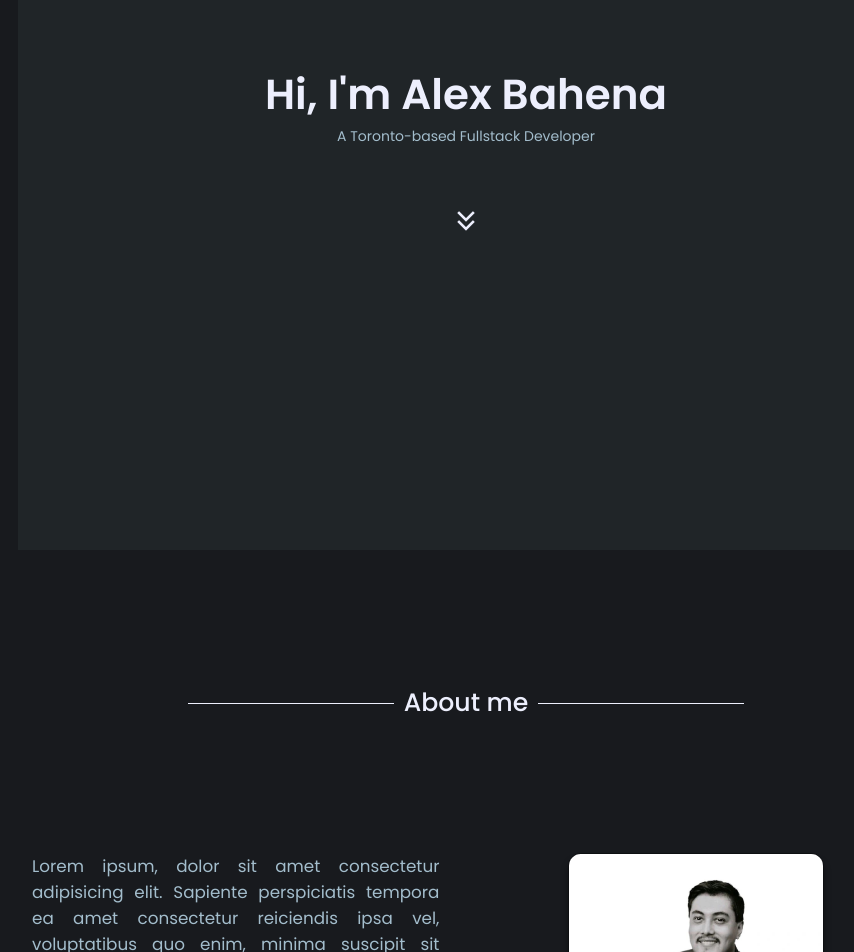
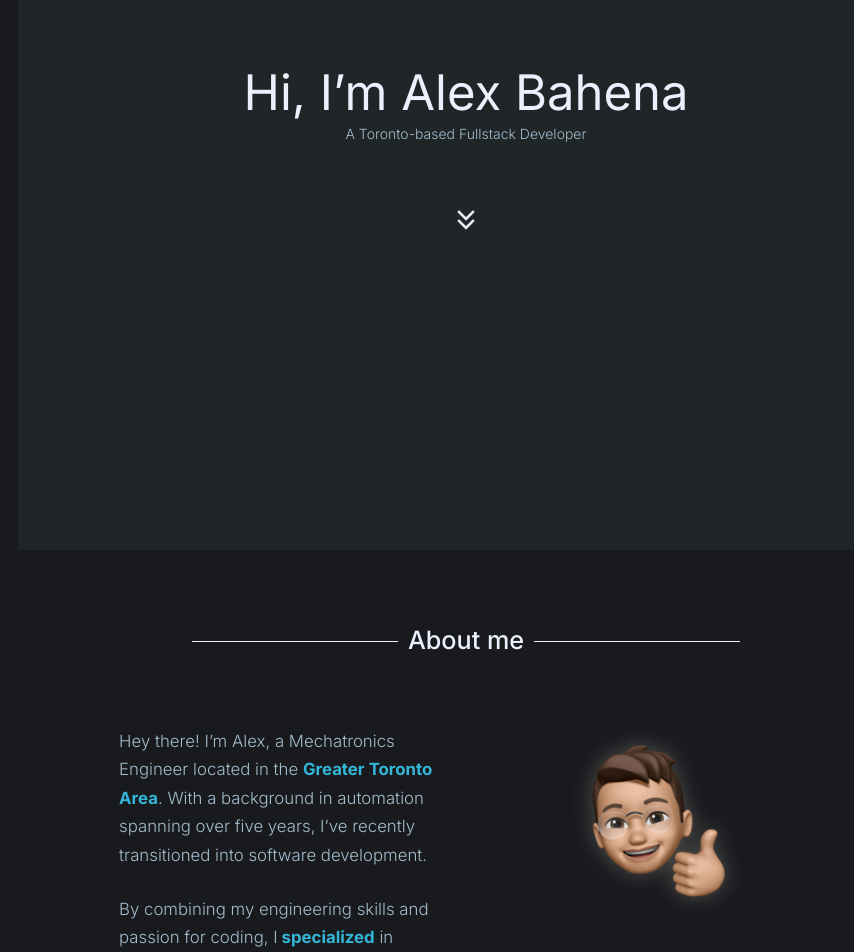
Before and after one commit to alex-bahena/portfolio-v2.0, a React (Vite) app: page / in a window 1280 px wide. Shown: the part 300-1252 px from the top of the page, without its empty margins (174-1028 px from the left). Built offline with nearby package versions, Linux system fonts and the light colour scheme.

Commit message:
About section revised.

```diff
--- a/src/components/about/About.css
+++ b/src/components/about/About.css
@@ -1,5 +1,5 @@
 .about{
-    height: 100vh;
+    height: 90vh;
     display: grid;
     grid-template-columns: repeat(2,minmax(0,1fr));
     gap: 1.8rem;
@@ -15,11 +15,10 @@
 
 
 .about .profile-photo img{
-    width: 20vw;
+    width: 15vw;
     height: auto;
-    border-radius: 5%;
-    box-shadow: var(--box-shadow);
-    border: 1px solid var(--color-light);
+    filter: var(--filter-glow);
+    margin-right: 6rem;
 }
 
 
@@ -30,19 +29,20 @@
     margin-top: 2rem;
 }
 
-.about p{
+.about .about-description p{
     grid-row-start: 2;
     padding: 0 1rem;
-    text-align: justify;
+    text-align: left;
     text-justify: inter-word;
     float:right;
     font-size: 1.2rem;
+    width: 80%;
 }
 
 
 @media screen and (max-width: 768px){
     .about{
-        height: 100vh;
+        height: auto;
         grid-template-columns: 1fr;
         gap: 0;
         align-items:center;
@@ -53,22 +53,24 @@
 
     .about .profile-photo{
         grid-column-start: 1;
-        grid-row-start: 1;
-        margin-top: 2rem;
-        margin-bottom: 2rem;
-        align-self: start;
+        grid-row-start: 2;
     }
 
     .about .profile-photo img{
+        margin-right: 0rem;
         width: auto;
         height: 30vh;
         border-radius: 10%;
     }
 
     .about .about-me{
-        display: inline-block;
+        display: grid;
         padding: 0 var(--padding-2);
-        grid-row-start: 2;
+    }
+
+    .about-me .section-title{
+      margin-top: 1.8rem;
+        grid-row-start: 1;
     }
 
     .about .about-me h2{
@@ -76,12 +78,12 @@
         margin-bottom: 2rem;
     }
 
-    .about p{
-        width: 100%;
+    .about .about-description p{
+
         font-size: 1rem;
         padding: 1rem 1rem;
         text-align: justify;
         text-justify: inter-word;
         float: none;
-    }
 }
+}
--- a/src/components/about/About.jsx
+++ b/src/components/about/About.jsx
@@ -1,5 +1,5 @@
 import './About.css'
-import profilephoto from '/assets/profilephoto.jpg'
+import profilephoto from '/assets/profilephoto.png'
 import useWindowSize from '../../hooks/useWindowSize';
 
 
@@ -9,53 +9,36 @@ function About() {
 
     return (
         <section id="about" className="about">
-              <div className='profile-photo'>
-                        <img src={profilephoto} alt="profile-photo" />
-                    </div>
             {isMobile ? (
                 <>
                     <div className='about-me'>
-                        <h2 className='title-decoration'><span>About me</span></h2>
-                        <p>Lorem ipsum, dolor sit amet consectetur
-                            adipisicing elit. Sapiente perspiciatis
-                            tempora ea amet consectetur reiciendis
-                            ipsa vel, voluptatibus quo enim,
-                            minima suscipit sit saepe quia
-                            tempore recusandae dolores
-                            praesentium numquam.
+                        <div className='section-title'>
+                            <h2 className='title-decoration'><span>About me</span></h2>
+                        </div>
+                        <div className='profile-photo'>
+                            <img src={profilephoto} alt="profile-photo" />
+                        </div>
+                        <p className='line-jump'>Hey there! I’m Alex, a Mechatronics Engineer located in the <span className='emphasis-text'>Greater Toronto Area</span>. With a background in automation spanning over five years, I’ve recently transitioned into software development.</p>
 
-                            Lorem ipsum, dolor sit amet consectetur
-                            adipisicing elit. Sapiente perspiciatis
-                            tempora ea amet consectetur reiciendis
-                            ipsa vel, voluptatibus quo enim,
-                            minima suscipit sit saepe quia
-                            tempore recusandae dolores
-                            praesentium numquam.
-                        </p>
+                        <p className='line-jump'>By combining my engineering skills and passion for coding, I<span className='emphasis-text'> specialized</span> in creating innovative and efficient solutions to real-world problems.</p>
+
+                        <p> Outside of work, I love exploring small towns with my family and capturing unique perspectives through my camera and drone. My hobbies keep me inspired and curious about the world around me.</p>
                     </div>
                 </>
             ) : (
                 <>
+                    <div className='profile-photo'>
+                        <img src={profilephoto} alt="profile-photo" />
+                    </div>
                     <div className='about-me'>
                         <h2 className='title-decoration'><span>About me</span></h2>
                     </div>
                     <div className='about-description'>
-                        <p>Lorem ipsum, dolor sit amet consectetur
-                            adipisicing elit. Sapiente perspiciatis
-                            tempora ea amet consectetur reiciendis
-                            ipsa vel, voluptatibus quo enim,
-                            minima suscipit sit saepe quia
-                            tempore recusandae dolores
-                            praesentium numquam.
+                        <p className='line-jump'>Hey there! I’m Alex, a Mechatronics Engineer located in the <span className='emphasis-text'>Greater Toronto Area</span>. With a background in automation spanning over five years, I’ve recently transitioned into software development.</p>
 
-                            Lorem ipsum, dolor sit amet consectetur
-                            adipisicing elit. Sapiente perspiciatis
-                            tempora ea amet consectetur reiciendis
-                            ipsa vel, voluptatibus quo enim,
-                            minima suscipit sit saepe quia
-                            tempore recusandae dolores
-                            praesentium numquam.
-                        </p>
+                        <p className='line-jump'>By combining my engineering skills and passion for coding, I<span className='emphasis-text'> specialized</span> in creating innovative and efficient solutions to real-world problems.</p>
+
+                        <p> Outside of work, I love exploring small towns with my family and capturing unique perspectives through my camera and drone. My hobbies keep me inspired and curious about the world around me.</p>
                     </div>
                 </>)
             }
--- a/src/components/global-styles/styles.css
+++ b/src/components/global-styles/styles.css
@@ -1,5 +1,5 @@
-@import url("https://fonts.googleapis.com/css2?family=Poppins:ital,wght@0,100;0,200;0,300;0,400;0,500;0,600;0,700;0,800;0,900;1,100;1,200;1,300;1,400;1,500;1,600;1,700;1,800;1,900&display=swap");
-@import url('https://fonts.googleapis.com/css2?family=Inter:wght@100..900&display=swap');
+@import url('https://fonts.googleapis.com/css2?family=Inter:ital,opsz,wght@0,14..32,100..900;1,14..32,100..900&display=swap');
+
 :root {
   --color-primary: #6c9bcf;
   --color-white: #fff;
@@ -7,7 +7,9 @@
   --color-dark: #363949;
   --color-light: rgba(132, 139, 200, 0.18);
   --color-dark-variant: #677483;
-  --color-background: #f4f4f2;
+  --color-background: #f2f2f2;
+  --color-glow: #52514efd;
+  --color-emphasis: #D2B863;
 
   --card-border-radius: 2rem;
   --border-radius-1: 0.4rem;
@@ -17,7 +19,9 @@
   --padding-1: 0.3rem;
   --padding-2: 1.2rem;
 
+
   --box-shadow: 0 0.5rem 0.5rem var(--color-light);
+  --filter-glow: drop-shadow(0 0 0.75rem #edeffd);
 }
 
 .dark-mode-variables {
@@ -25,8 +29,10 @@
   --color-white: #202528;
   --color-dark: #edeffd;
   --color-dark-variant: #a3bdcc;
+  --color-emphasis: #33B6D8;
   --color-light: rgba(0, 0, 0, 0.4);
   --box-shadow: 0 0.5rem 0.5rem var(--color-light);
+  --filter-glow: drop-shadow(0 0 0.75rem var(--color-glow));
 }
 
 * {
@@ -47,7 +53,7 @@ html {
 body {
   width: 100vw;
   height: 100vh;
-  font-family: "Poppins", sans-serif;
+  font-family: "Inter", sans-serif;
   font-size: 0.88rem;
   user-select: none;
   overflow-x: hidden;
@@ -60,9 +66,23 @@ a {
   color: var(--color-dark);
 }
 
+/* CUSTOM TAGS */
+
+.line-jump{
+  margin-bottom: 1.8rem;
+}
+
+.emphasis-text{
+color: var(--color-emphasis);
+font-weight: bold;
+}
+
+/* ----------- */
+
 h1 {
-  font-weight: 600;
-  font-size: 3rem;
+  font-weight: 400;
+  font-size: 3.5rem;
+
 }
 
 h2 {
@@ -77,6 +97,11 @@ h2 {
     font-weight: 500;
     font-size: 1.5rem;
   }
+/*CUSTOM TAG*/
+  .line-jump{
+    margin-bottom: .5rem;
+  }
+
 }
 
 h2:before,
@@ -96,12 +121,16 @@ h3 {
   font-size: 1.2rem;
 }
 
+
+
 small {
   font-size: 0.76rem;
 }
 
 p {
   font-size: 1rem;
+  font-weight: 300;
+  line-height: 1.7;
   color: var(--color-dark-variant);
 }
 
--- a/src/components/hero/Hero.jsx
+++ b/src/components/hero/Hero.jsx
@@ -6,7 +6,7 @@ function Hero() {
 
 <section className="hero">
     <div className='hero-content'>
-    <h1>Hi, I&apos;m Alex Bahena</h1>
+    <h1>Hi, I’m Alex Bahena</h1>
     <p>A Toronto-based Fullstack Developer</p>
     <span className="arrow-down material-symbols-sharp">
         keyboard_double_arrow_down
```
Also changed, not shown: public/assets/profilephoto.jpg (deleted), public/assets/profilephoto.png (added).
